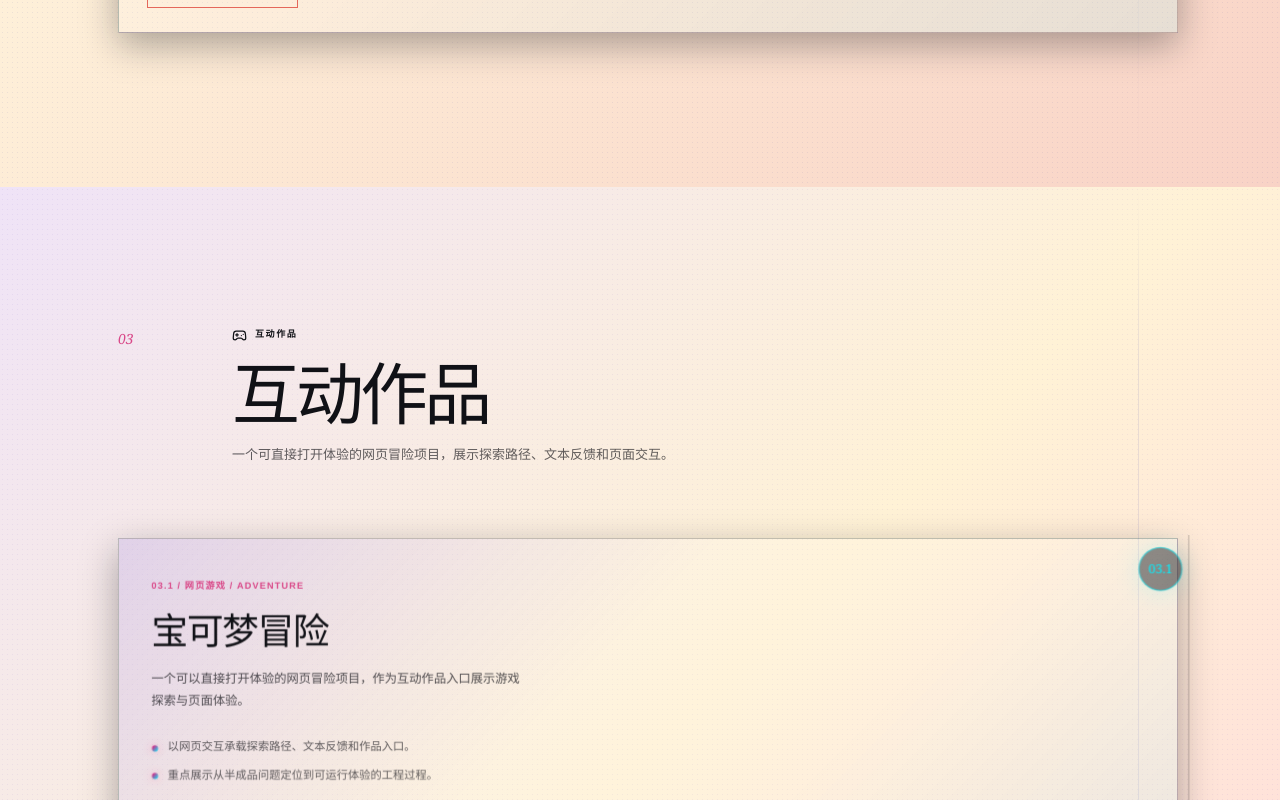
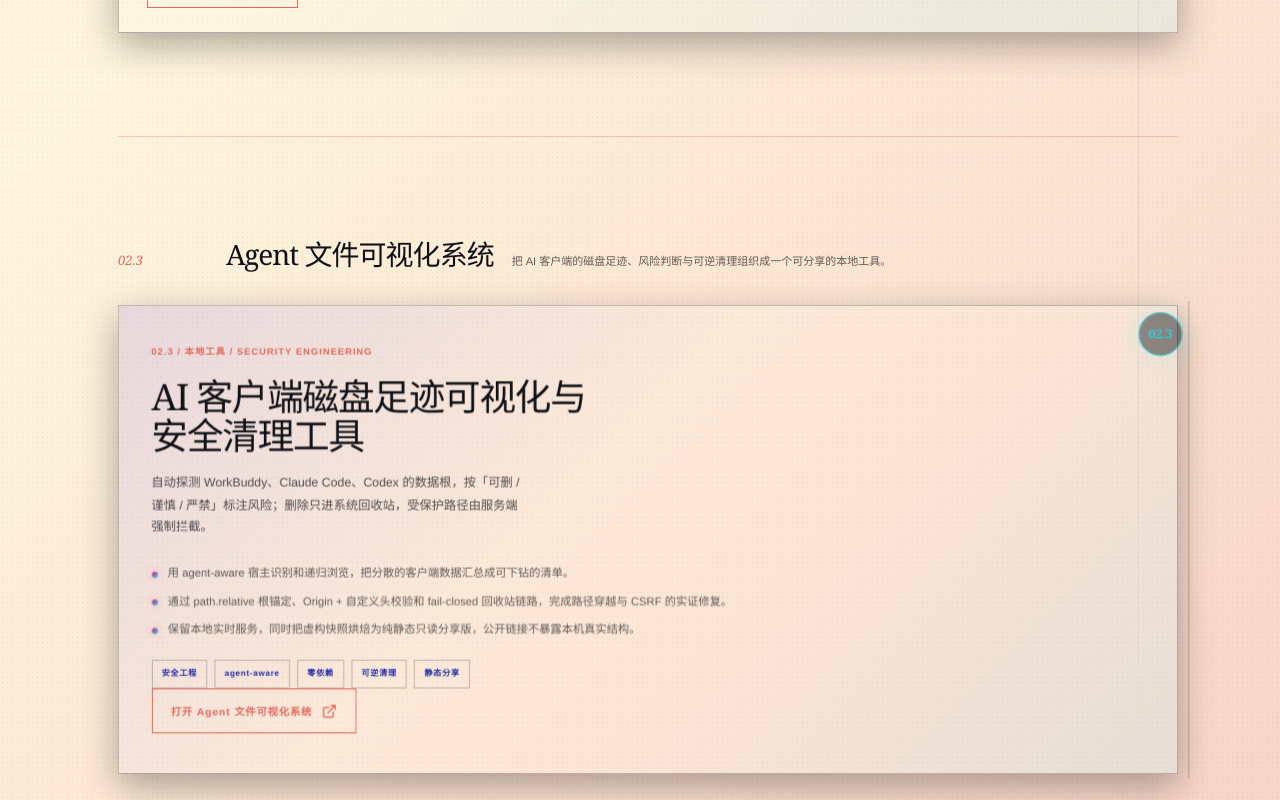
Before and after one commit to Yunfen32/Personal_Web, a React (Vite) app: page / in a window 1280 px wide. Shown: the part 6100-6900 px from the top of the page. Built offline with nearby package versions, Linux system fonts and the light colour scheme.

Commit message:
Add Agent file visualizer portfolio case

```diff
--- a/src/App.jsx
+++ b/src/App.jsx
@@ -465,6 +465,26 @@
           </div>
           <WorkflowCase />
         </div>
+        <div className="product-block" id="agent-files-visualizer">
+          <div className="subsection-heading product-subheading">
+            <span>02.3</span><h3>Agent 文件可视化系统</h3><p>把 AI 客户端的磁盘足迹、风险判断与可逆清理组织成一个可分享的本地工具。</p>
+          </div>
+          <ProjectCard
+            id="agent-files-visualizer-case"
+            number="02.3"
+            eyebrow="本地工具 / SECURITY ENGINEERING"
+            title="AI 客户端磁盘足迹可视化与安全清理工具"
+            body="自动探测 WorkBuddy、Claude Code、Codex 的数据根，按「可删 / 谨慎 / 严禁」标注风险；删除只进系统回收站，受保护路径由服务端强制拦截。"
+            details={[
+              '用 agent-aware 宿主识别和递归浏览，把分散的客户端数据汇总成可下钻的清单。',
+              '通过 path.relative 根锚定、Origin + 自定义头校验和 fail-closed 回收站链路，完成路径穿越与 CSRF 的实证修复。',
+              '保留本地实时服务，同时把虚构快照烘焙为纯静态只读分享版，公开链接不暴露本机真实结构。',
+            ]}
+            href="https://ce13dd19d34a46128128d047c40e606a.app.workbuddy.link"
+            linkLabel="打开 Agent 文件可视化系统"
+            tags={['安全工程', 'agent-aware', '零依赖', '可逆清理', '静态分享']}
+          />
+        </div>
       </div>
     </Chapter>
   );
```
Also changed, not shown: 1 other file (tests, documents, lock files or other folders).
